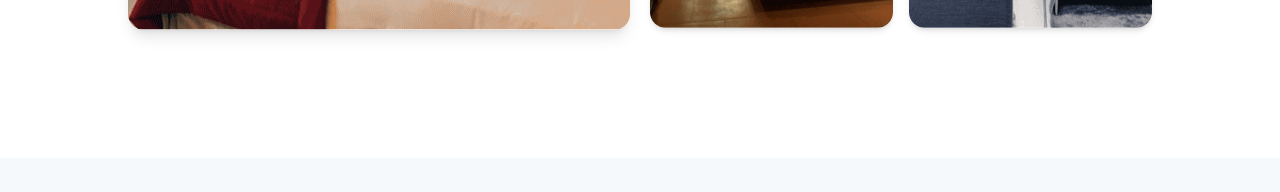
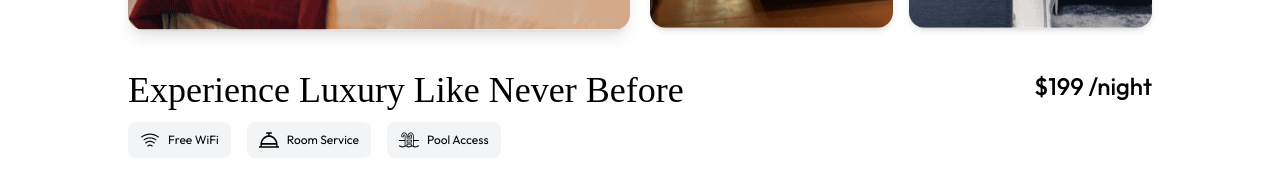
Before and after one commit to pagarwal884/Hotel_Booking_Frontend, a React (Vite) app: page /rooms/67f763d8197ac559e4089b7a in a window 1280 px wide. Shown: the part 759-951 px from the top of the page. Built offline with nearby package versions, Linux system fonts and the light colour scheme; no server answers; a web font is replaced by a local one.

Commit message:
Added Aminities textin the hotel description page

```diff
--- a/src/pages/RoomDetails.jsx
+++ b/src/pages/RoomDetails.jsx
@@ -1,6 +1,6 @@
-import React, { useEffect, useState } from "react";
+import { useEffect, useState } from "react";
 import { useParams } from "react-router-dom";
-import { assets, roomsDummyData } from "../assets/assets";
+import { assets, facilityIcons, roomsDummyData } from "../assets/assets";
 import StarRating from "../components/StarRating";
 
 const RoomDetails = () => {
@@ -57,7 +57,7 @@ const RoomDetails = () => {
           <img
             src={mainImage}
             alt=""
-            className="w-full h-[260px] sm:h-[380px] md:h-[480px] lg:h-[520px] rounded-2xl shadow-lg object-cover transition-all duration-300"
+            className="w-full h-65 sm:h-95 md:h-120 lg:h-130 rounded-2xl shadow-lg object-cover transition-all duration-300"
           />
         </div>
 
@@ -69,15 +69,37 @@ const RoomDetails = () => {
                 key={index}
                 src={image}
                 alt=""
-                className={`w-full h-[125px] sm:h-[180px] md:h-[235px] lg:h-[250px] rounded-2xl shadow-md object-cover cursor-pointer transition-all duration-300 hover:scale-[1.02] ${
-                  mainImage === image
+                className={`w-full h-31.25 sm:h-45 md:h-58.75 lg:h-62.5 rounded-2xl shadow-md object-cover cursor-pointer transition-all duration-300 hover:scale-[1.02] ${mainImage === image
                     ? "outline-4 outline-orange-500"
                     : ""
-                }`}
+                  }`}
               />
             ))}
         </div>
       </div>
+
+      {/* Room Highlights */}
+      <div className="flex flex-col md:flex-row md:justify-between mt-10">
+        <div className="flex flex-col">
+          <h1 className="text-3xl md:text-4xl font-playfair">Experience Luxury Like Never Before</h1>
+          <div className="flex flex-wrap items-center mt-3 mb-6 gap-4">
+            {room.amenities.map((item, index) => (
+              <div key={index} className="flex items-center gap-2 px-3 py-2 rounded-lg bg-gray-100">
+                <img src={facilityIcons[item]} alt="" className="h-5 w-5" />
+                <p className="text-xs">{item}</p>
+              </div>
+            ))}
+          </div>
+        </div>
+        {/* Room Price */}
+        <p className="text-2xl font-medium">
+            ${room.pricePerNight} /night
+        </p>
+      </div>
+
+      {/* checkIn checkOut Form */}
+
+
     </div>
   );
 };
```
